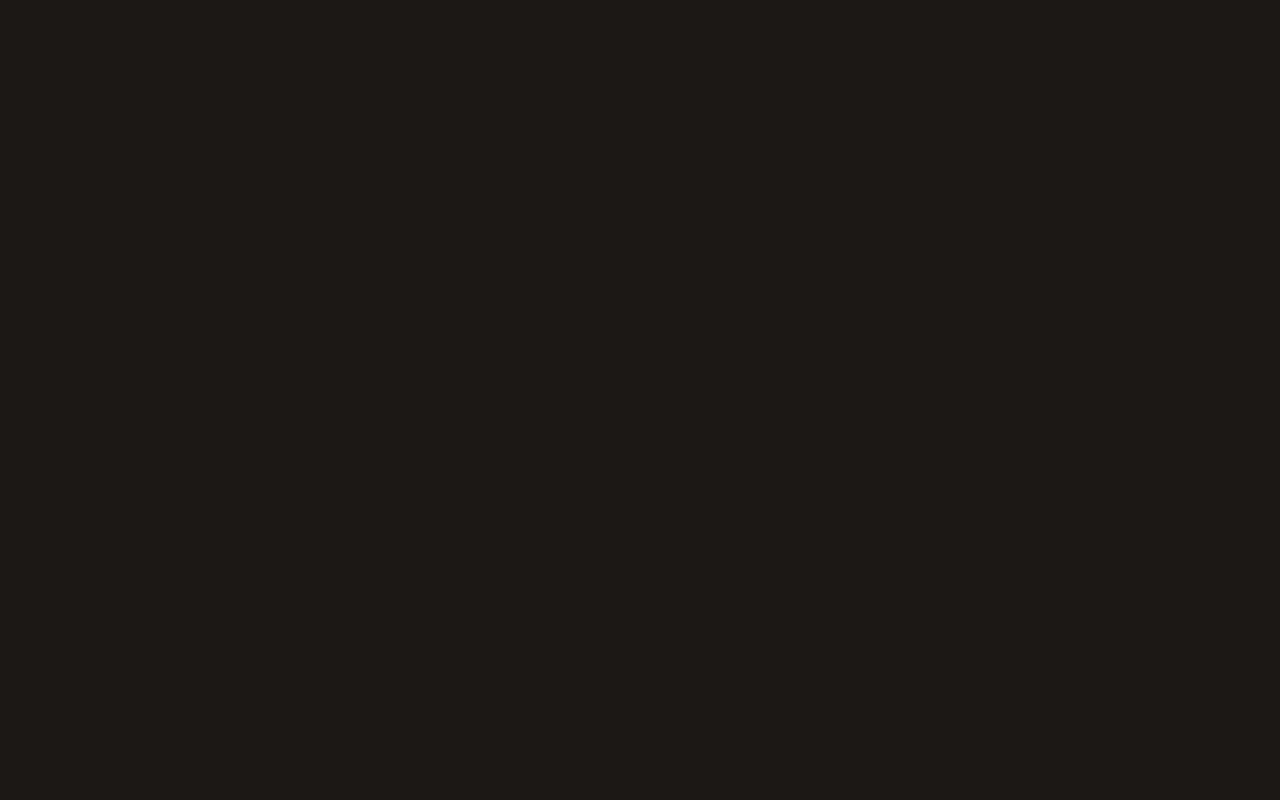
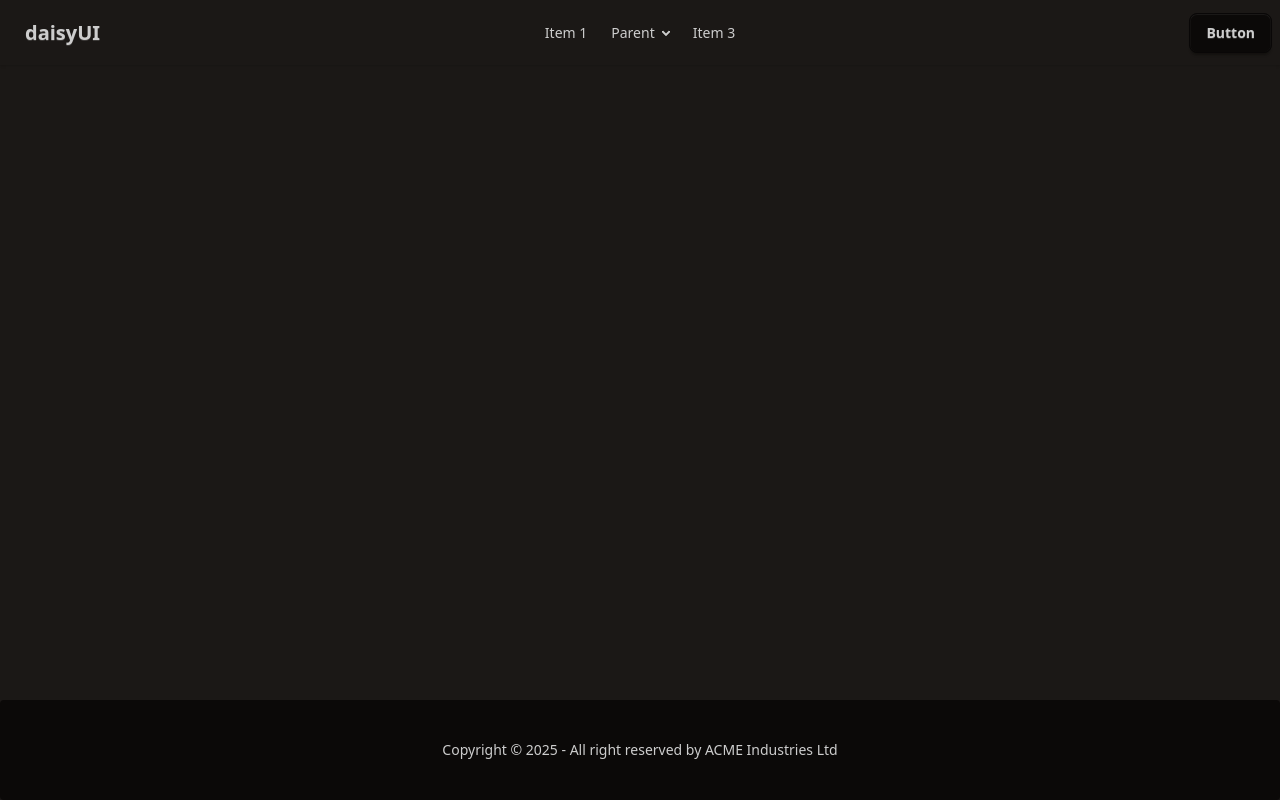
Before and after one commit to jacobferreras/car-rental, a Next.js app: page / in a window 1280 px wide. Built offline with nearby package versions, Linux system fonts and the light colour scheme.

Commit message:
feat: add Navbar and Footer components to RootLayout

```diff
--- a/app/layout.tsx
+++ b/app/layout.tsx
@@ -1,6 +1,8 @@
 import type { Metadata } from "next";
 import { Geist, Geist_Mono } from "next/font/google";
 import "./globals.css";
+import Navbar from "@/components/common/Navbar";
+import Footer from "@/components/common/Footer";
 
 const geistSans = Geist({
   variable: "--font-geist-sans",
@@ -27,7 +29,9 @@ export default function RootLayout({
       <body
         className={`${geistSans.variable} ${geistMono.variable} antialiased`}
       >
+        <Navbar />
         {children}
+        <Footer />
       </body>
     </html>
   );
```
